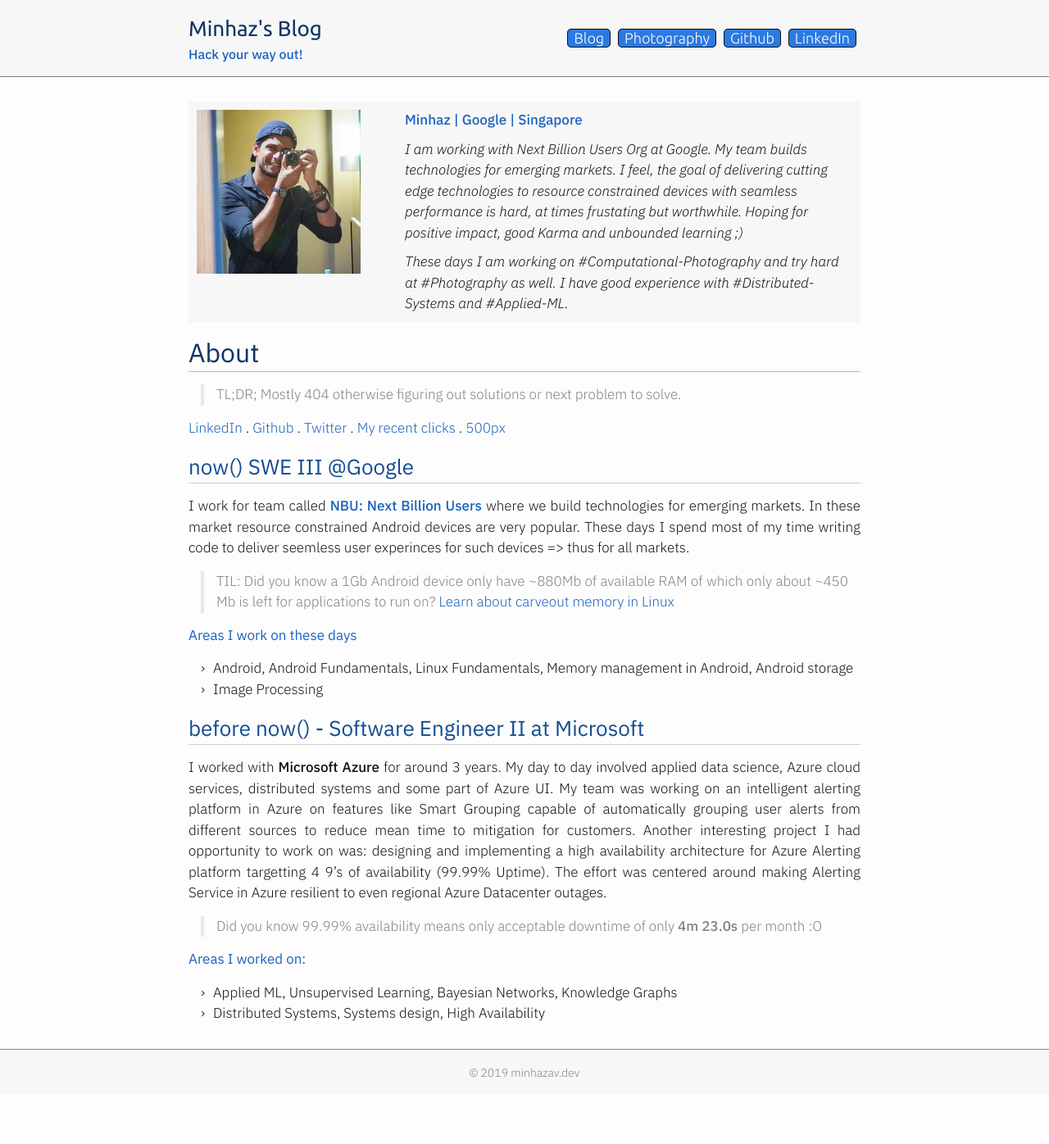
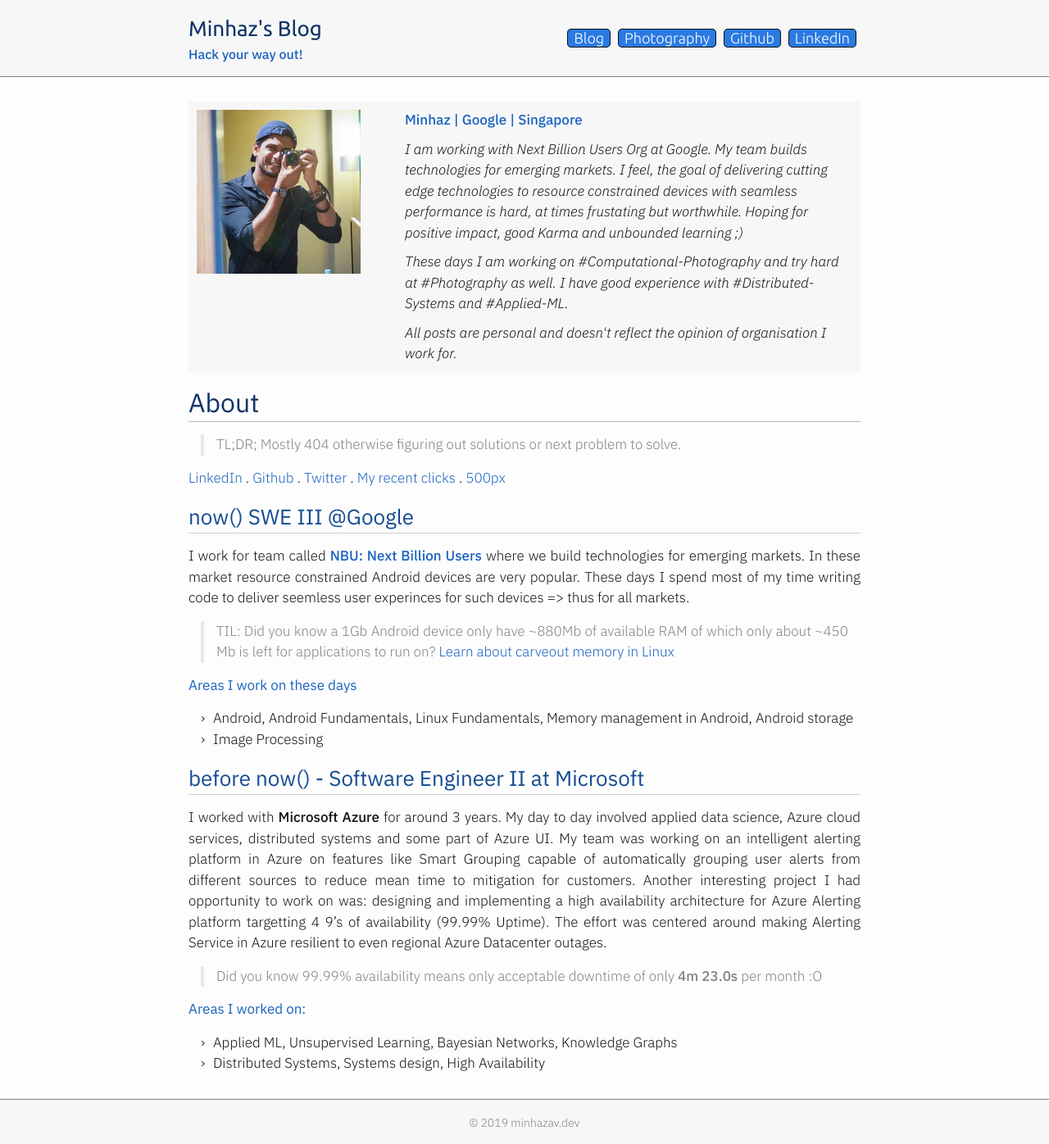
Before and after one commit to mebjas/mebjas.github.io, a Jekyll site: the page built from about.md, in a window 1280 px wide. Shown: the whole page at 82% size. Built offline with Jekyll 4.4.1, drawn with Linux system fonts in a browser that asks for light colours; before the commit the page ends 1335 px from its top, so only the background shows below that.

Commit message:
Add desclaimer in self widget

```diff
--- a/_includes/widget-self.html
+++ b/_includes/widget-self.html
@@ -15,5 +15,9 @@
             These days I am working on #Computational-Photography and try hard at #Photography as well.
             I have good experience with #Distributed-Systems and #Applied-ML.
         </div>
+
+        <div class="quote">
+            <strong>All posts are personal and doesn't reflect the opinion of organisation I work for.</strong>
+        </div>
     </div>
 </div>
```
